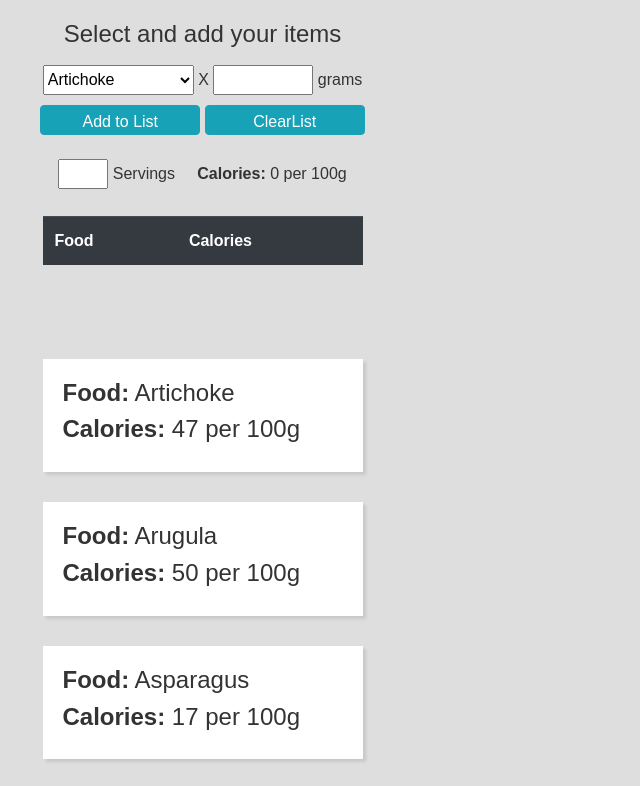
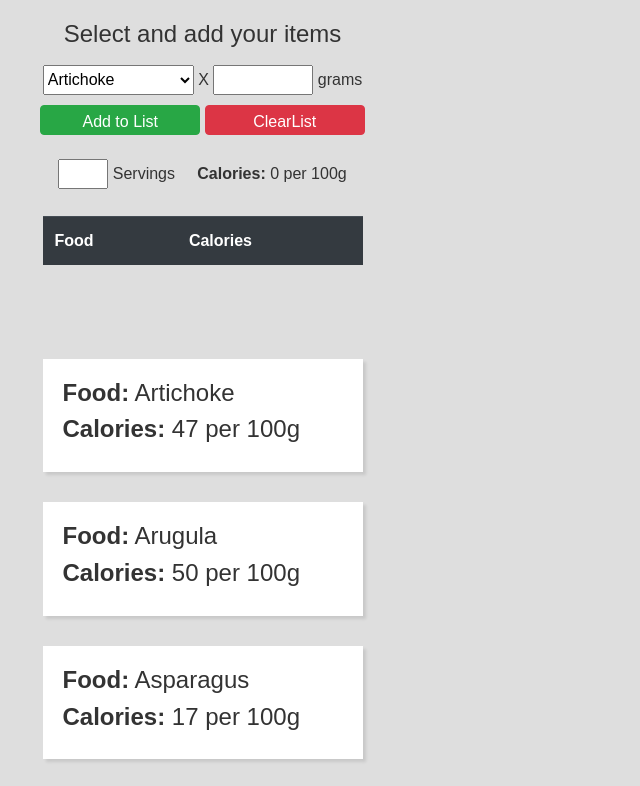
Before and after one commit to kjtakke/kjtakke.github.io, a plain HTML site: page Calories Calculator/Calories-Calculator.html in a window 1280 px wide. Shown: the top 786 px of the page, without its empty margins (0-640 px from the left). Drawn offline with nearby package versions, Linux system fonts and the light colour scheme.

Commit message:
Update Calories-Calculator.html

```diff
--- a/Calories Calculator/Calories-Calculator.html
+++ b/Calories Calculator/Calories-Calculator.html
@@ -17,10 +17,10 @@
       <label for="fname"><h6> X </h6></label>
       <input type="number" id="grams" name="grams" style="width:100px;">
       <label for="fname">grams</label><br>
-      <button type="button" onclick="addToList()" class="btn btn-info" style="height:30px;width:160px;">
+      <button type="button" onclick="addToList()" class="btn btn-success" style="height:30px;width:160px;">
         <h6>Add to List</h6>
       </button>
-      <button type="button" onclick="clearList()" class="btn btn-info" style="height:30px;width:160px;">
+      <button type="button" onclick="clearList()" class="btn btn-danger" style="height:30px;width:160px;">
         <h6>ClearList</h6>
       </button>
       <br><br>
```
